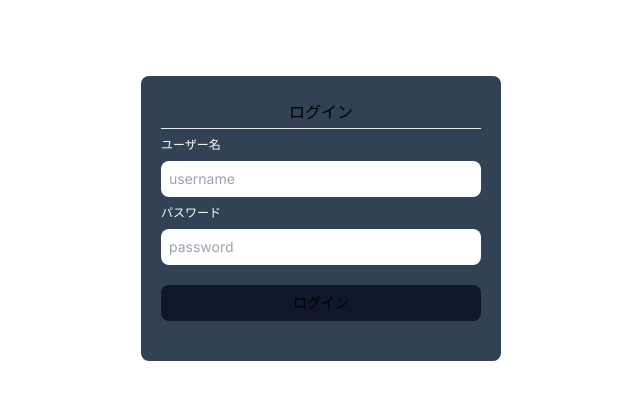
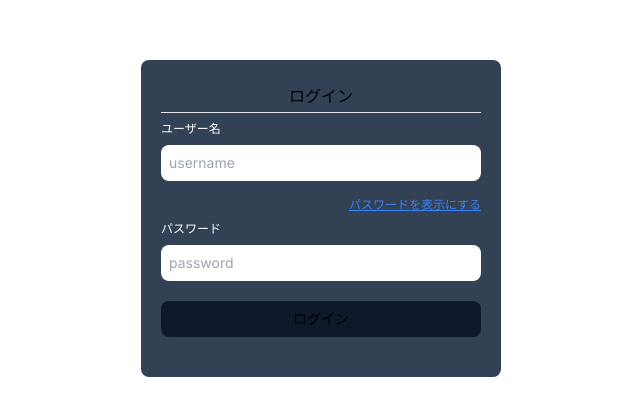
Before and after one commit to atsuki-sakai/SocialMediaApp-AppRouter, a Next.js app: page /signin in a window 1280 px wide. Shown: the part 182-598 px from the top of the page, without its empty margins (319-959 px from the left). Built offline with nearby package versions, Linux system fonts and the light colour scheme.

Commit message:
error handling and show password function

```diff
--- a/app/(publlic)/signin/form.tsx
+++ b/app/(publlic)/signin/form.tsx
@@ -8,6 +8,7 @@ function Form() {
   const [username, setUsername] = useState<undefined | string>("");
   const [password, setPassword] = useState<undefined | string>("");
   const [loading, setLoading] = useState(false);
+  const [showPassword, setShowPassword] = useState(false);
 
   const [errors, setErrors] = useState<string[]>([]);
 
@@ -33,6 +34,11 @@ function Form() {
       newErrors.push("パスワードが短過ぎます。5文字以上にして下さい。");
     }
     return newErrors;
+  }
+
+  function toggleShowPassword(e: FormEvent) {
+    e.preventDefault();
+    setShowPassword(!showPassword);
   }
 
   async function handleSubmit(e: FormEvent) {
@@ -70,7 +76,7 @@ function Form() {
   return (
     <form
       onSubmit={handleSubmit}
-      className="bg-slate-700 w-[360px] p-5 rounded-lg"
+      className="bg-slate-700 w-[360px] p-5 rounded-lg "
     >
       <div>
         <h3 className="text-center my-1">ログイン</h3>
@@ -84,6 +90,7 @@ function Form() {
             </label>
             <input
               className="block p-2 text-sm rounded-lg text-black w-full"
+              autoComplete="username"
               type="text"
               id="username"
               value={username}
@@ -92,6 +99,16 @@ function Form() {
               required
             />
           </div>
+          <div className="w-full flex justify-end">
+            <button
+              className="text-blue-500 underline text-xs mt-2"
+              onClick={toggleShowPassword}
+            >
+              {showPassword
+                ? "パスワードを非表示にする"
+                : "パスワードを表示にする"}
+            </button>
+          </div>
           <div className="text-xs text-white">
             <label className="block mb-2" htmlFor="password">
               パスワード
@@ -99,7 +116,7 @@ function Form() {
             <input
               className="block p-2 text-sm rounded-lg text-black w-full"
               autoComplete="password"
-              type="text"
+              type={showPassword ? "text" : "password"}
               id="password"
               value={password}
               onChange={(e) => setPassword(e.target.value)}
@@ -115,13 +132,21 @@ function Form() {
         >
           {loading ? "ログイン中..." : "ログイン"}
         </button>
-        {errors.map((error) => {
-          return (
-            <div key={error} className="text-red-600 text-sm mt-2">
-              {error}
-            </div>
-          );
-        })}
+
+        {errors.length !== 0 ? (
+          <div className="bg-white p-3 rounded-lg">
+            {errors.map((error) => {
+              return (
+                <ul
+                  key={error}
+                  className="text-red-600 text-xs mt-2 list-disc pl-4"
+                >
+                  <li>{error}</li>
+                </ul>
+              );
+            })}
+          </div>
+        ) : null}
       </div>
     </form>
   );
--- a/app/(publlic)/signup/form.tsx
+++ b/app/(publlic)/signup/form.tsx
@@ -108,6 +108,7 @@ function Form() {
             </label>
             <input
               className="block p-2 text-sm rounded-lg text-black w-full"
+              autoComplete="username"
               type="text"
               id="username"
               value={username}
@@ -130,6 +131,7 @@ function Form() {
             </label>
             <input
               className="block p-2 text-sm rounded-lg text-black w-full"
+              autoComplete="new-password"
               type={showPassword ? "text" : "password"}
               id="password"
               value={password}
@@ -144,6 +146,7 @@ function Form() {
             </label>
             <input
               className="block p-2 text-sm rounded-lg text-black w-full"
+              autoComplete="new-password"
               type={showPassword ? "text" : "password"}
               id="confirm-password"
               value={confirmPassword}
@@ -160,13 +163,20 @@ function Form() {
         >
           {loading ? "アカウント作成中..." : "登録する"}
         </button>
-        {errors.map((error) => {
-          return (
-            <div key={error} className="text-red-600 text-sm mt-2">
-              {error}
-            </div>
-          );
-        })}
+        {errors.length !== 0 ? (
+          <div className="bg-white p-3 rounded-lg">
+            {errors.map((error) => {
+              return (
+                <ul
+                  key={error}
+                  className="text-red-600 text-xs mt-2 list-disc pl-4"
+                >
+                  <li>{error}</li>
+                </ul>
+              );
+            })}
+          </div>
+        ) : null}
       </div>
     </form>
   );
```
